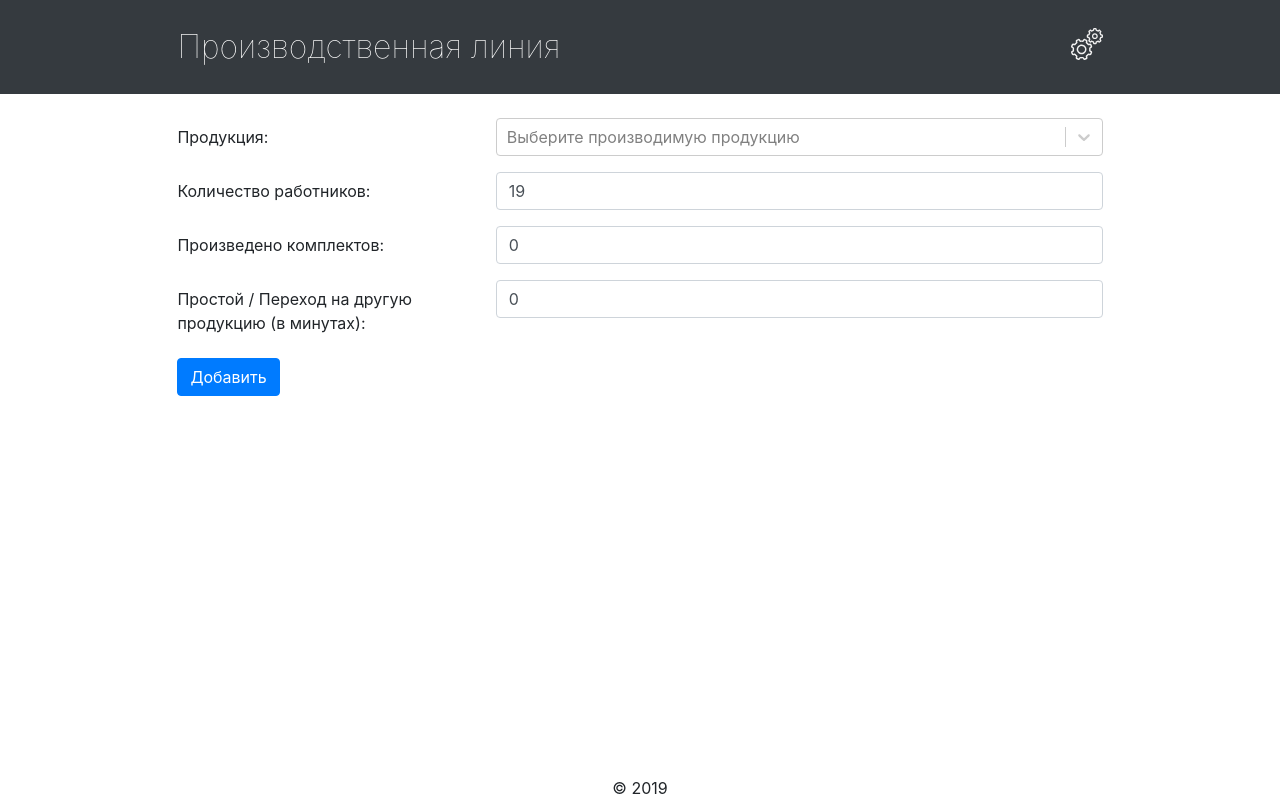
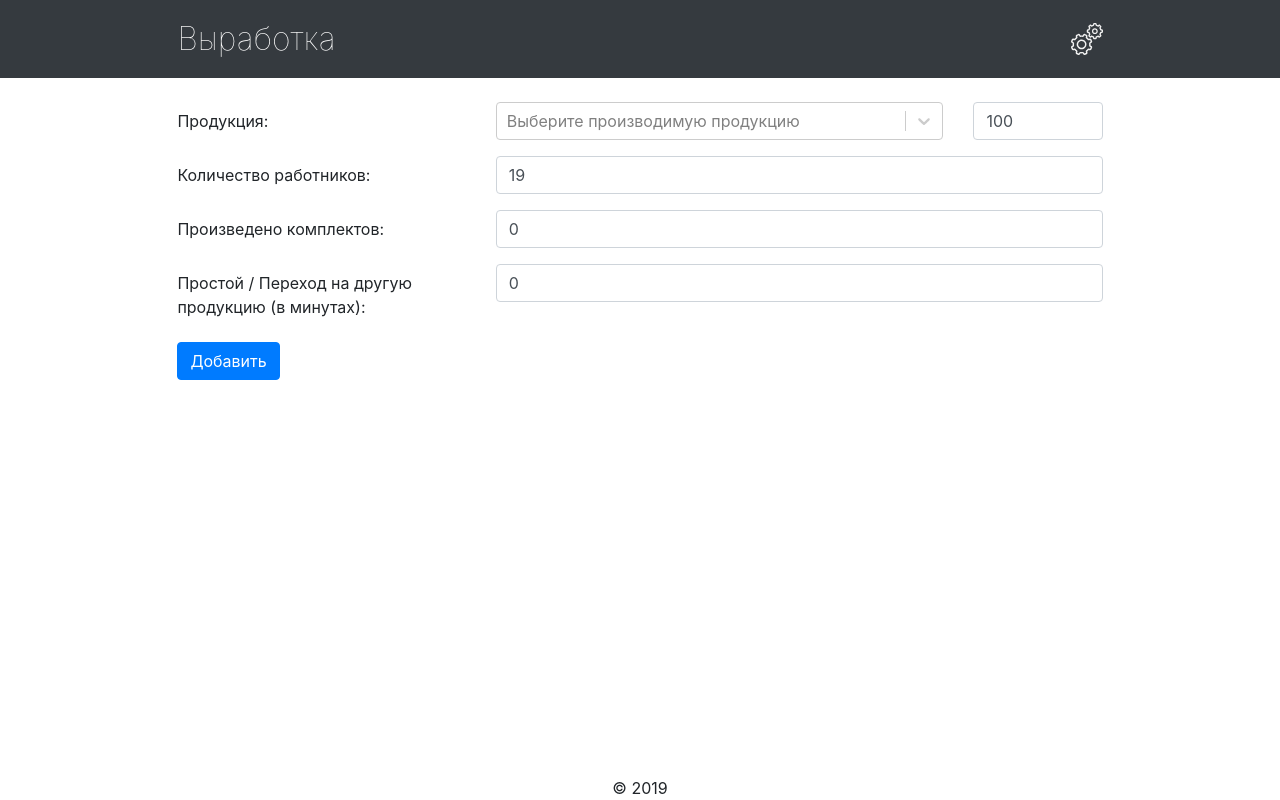
Before and after one commit to kovvdn/productivity_app, a Gatsby site: page / in a window 1280 px wide. Built offline with nearby package versions, Linux system fonts and the light colour scheme; Gatsby itself is replaced by a stand-in of ours.

Commit message:
add syllabus norm

```diff
--- a/package.json
+++ b/package.json
@@ -26,7 +26,7 @@
     "react-bootstrap": "^1.0.0-beta.5",
     "react-dom": "^16.8.0",
     "react-helmet": "^5.2.0",
-    "react-select": "^2.3.0",
+    "react-select": "^2.4.1",
     "react-typography": "^0.16.18",
     "styled-components": "^4.1.3",
     "typography": "^0.16.18",
--- a/src/components/header.js
+++ b/src/components/header.js
@@ -8,9 +8,7 @@ import Container from "./styles/container";
 const Header = props => (
   <HeaderWrapper>
     <HeaderContainer>
-      <HeaderTitle onClick={props.clearOutputTable}>
-        Производственная линия
-      </HeaderTitle>
+      <HeaderTitle onClick={props.clearOutputTable}>Выработка</HeaderTitle>
       <SettingsButton onClick={props.openSettings} />
     </HeaderContainer>
   </HeaderWrapper>
@@ -26,7 +24,8 @@ const HeaderWrapper = styled.header`
 const HeaderContainer = styled(Container)`
   display: flex;
   justify-content: space-between;
-  padding: 1.75rem 1.0875rem;
+  align-items: center;
+  padding: 1.25rem 1.0875rem;
 `;
 
 const HeaderTitle = styled.h1`
--- a/src/components/inputForm.js
+++ b/src/components/inputForm.js
@@ -18,7 +18,8 @@ class InputForm extends Component {
     product: null,
     manufactured: 0,
     workers: 19,
-    downtime: 0
+    downtime: 0,
+    syllabus: 100
   };
 
   handleSelect = product => {
@@ -35,7 +36,6 @@ class InputForm extends Component {
   handleForm = e => {
     e.preventDefault();
     if (!this.state.product) return;
-
     this.props.handleInputData(this.state);
   };
 
@@ -46,12 +46,26 @@ class InputForm extends Component {
           <Form.Label column sm="4">
             Продукция:
           </Form.Label>
-          <Col sm="8">
+          <Col sm="6">
             <Select
               options={this.props.products}
               value={this.state.product}
               onChange={this.handleSelect}
               placeholder="Выберите производимую продукцию"
+            />
+          </Col>
+          <Col sm="2">
+            <Form.Control
+              name="syllabus"
+              type="number"
+              value={this.state.syllabus}
+              onChange={this.handleInput}
+              title="Выработка"
+              onFocus={e => this.setState({ [e.currentTarget.name]: "" })}
+              onBlur={e =>
+                !this.state[e.currentTarget.name] &&
+                this.setState({ [e.currentTarget.name]: 100 })
+              }
             />
           </Col>
         </Form.Group>
@@ -66,6 +80,14 @@ class InputForm extends Component {
                 value={this.state[item.name]}
                 name={item.name}
                 onChange={this.handleInput}
+                onFocus={() =>
+                  this.setState({
+                    [item.name]: item.name === "workers" ? 19 : ""
+                  })
+                }
+                onBlur={() =>
+                  !this.state[item.name] && this.setState({ [item.name]: 0 })
+                }
               />
             </Col>
           </Form.Group>
--- a/src/components/withHandledData.js
+++ b/src/components/withHandledData.js
@@ -28,12 +28,14 @@ const withHandledData = Comp =>
       product: { label, value },
       workers,
       manufactured,
-      downtime
+      downtime,
+      syllabus
     }) => {
       const { output, worktime } = this.state;
+      console.log(syllabus);
 
       const requiredRate = Math.round(
-        ((worktime - downtime) / value) * workers
+        (((worktime - downtime) / value) * workers * syllabus) / 100
       );
       const percentage =
         Math.round((manufactured / requiredRate) * 100 * 100) / 100;
```
Also changed, not shown: 1 other file.
